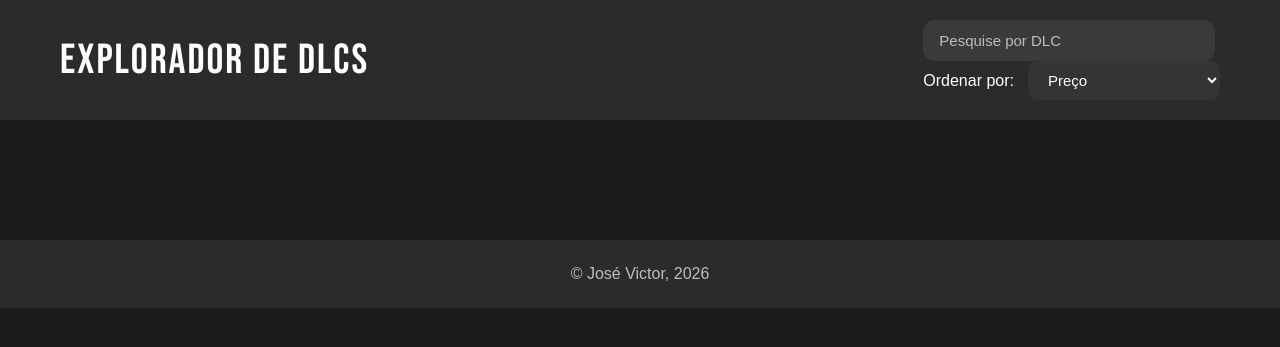
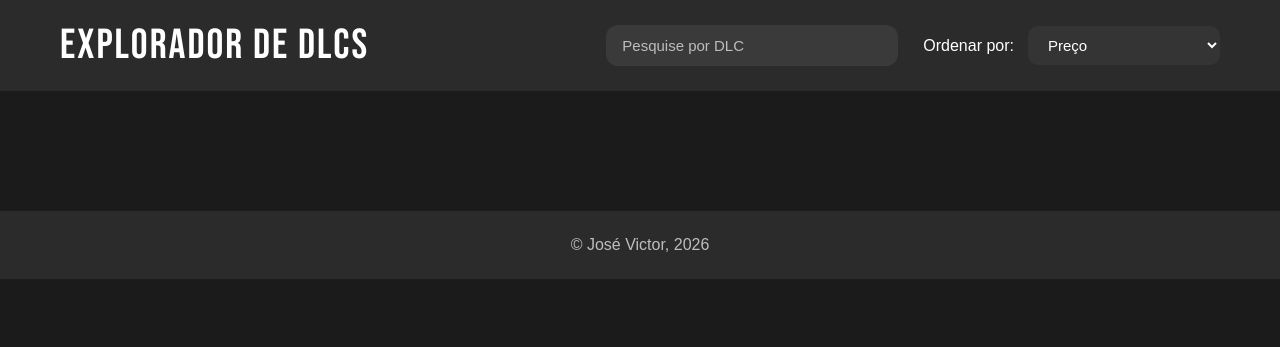
Before and after one commit to thejoseviictor-secondary/EXA618_Individual_Project_Part_3_Front_End, a Flask app: page /get_dlcs/1 in a window 1280 px wide. Shown: the top 347 px of the page. Run offline with Flask 3, Linux system fonts and the light colour scheme; some web fonts are replaced.

Commit message:
Update dlcs.html

```diff
--- a/app/templates/dlcs.html
+++ b/app/templates/dlcs.html
@@ -104,7 +104,7 @@
         <a id="header_text" href="/">
             <p id="page_name">Explorador de DLCs</p>
         </a>
-        <div class="top_controls">
+        <div class="header_controls">
             <div class="search_container">
                 <input type="text" id="search_bar" onkeyup="search_item(this.value)" placeholder="Pesquise por DLC">
             </div>
```
